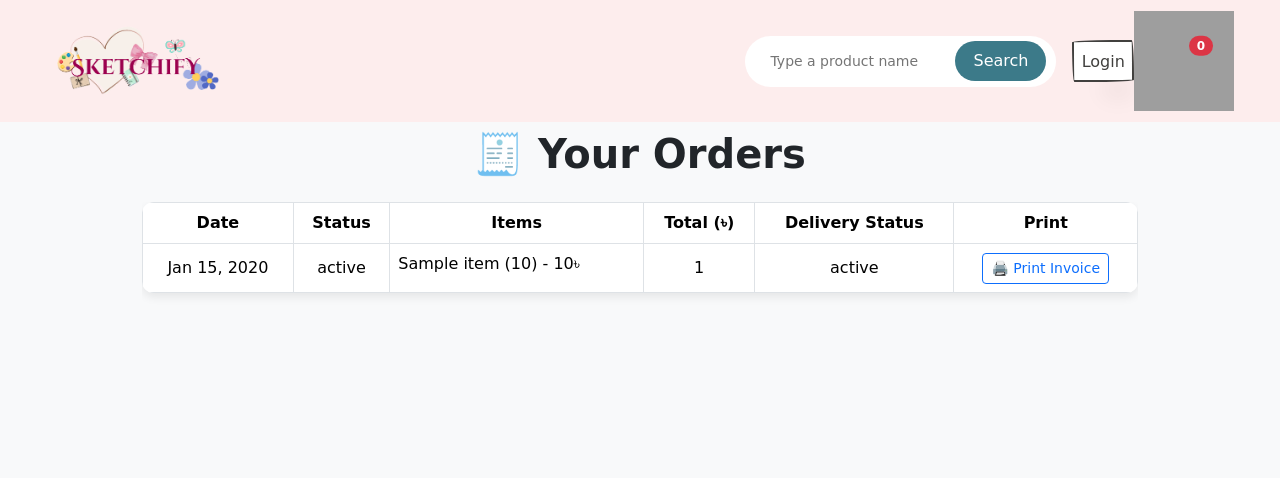
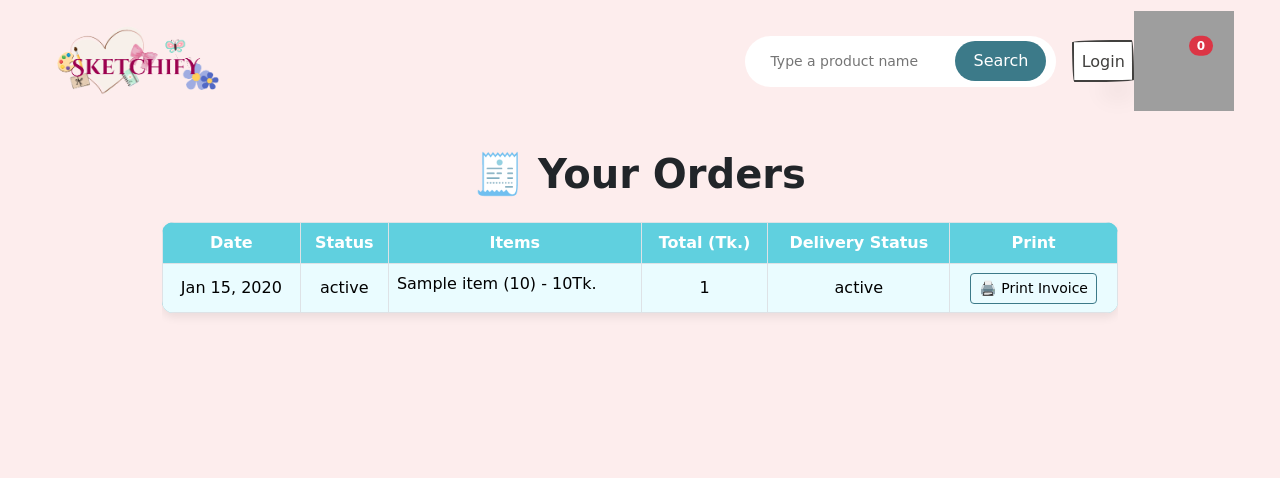
Before and after one commit to Nephophile06/Sketchify, a Flask app: template app/templates/Components/Order/user_order.html in a window 1280 px wide. Shown: the top 478 px of the page. Run offline with Flask 3, Linux system fonts and the light colour scheme; the template is opened without the code that fills it: most values are stand-ins (such as "Sample title", 1, 10 or a date in 2020); grey boxes are pictures that could not be loaded.

Commit message:
revised UI

```diff
--- a/app/templates/Components/Order/user_order.html
+++ b/app/templates/Components/Order/user_order.html
@@ -11,20 +11,45 @@
     <link rel="stylesheet" href="../../static/css/homepage.css" />
     <style>
       body {
-        padding: 130px;
-        background-color: #f8f9fa;
+        padding: 150px;
+        background-color: #fdeded;
       }
+
       table {
-        background-color: white;
+        background-color: #60d0df;
         border-radius: 12px;
         overflow: hidden;
         box-shadow: 0 4px 10px rgba(0, 0, 0, 0.08);
       }
+
       th {
-        background-color: #007bff;
-        color: white;
+        background-color: #60d0df !important;
+        color: white !important;
         vertical-align: middle !important;
       }
+
+      table td {
+        background-color: #e4fafd !important; /* Light tint to distinguish rows */
+      }
+
+      tbody tr:nth-child(odd) td {
+        background-color: #eafcff !important;
+      }
+
+      tbody tr:nth-child(even) td {
+        background-color: #d5f7fd !important;
+      }
+
+      .btn-outline-primary {
+        color: rgb(0, 0, 0) !important;
+        border-color: #3c7a89 !important;
+      }
+
+      .btn-outline-primary:hover {
+        background-color: #3c7a89 !important;
+        color: white !important;
+      }
+
     </style>
   </head>
   <body>
@@ -38,14 +63,14 @@
       {% if orders %}
       <div class="table-responsive">
         <table
-          class="table table-bordered table-hover align-middle text-center"
+          class="table table-bordered table-hover align-middle text-center font-size-large"
         >
           <thead>
             <tr>
               <th>Date</th>
               <th>Status</th>
               <th>Items</th>
-              <th>Total (৳)</th>
+              <th>Total (Tk.)</th>
               <th>Delivery Status</th>
               <th>Print</th>
             </tr>
@@ -60,7 +85,7 @@
                   {% for item in order['items'] %}
                   <li class="mb-2">
                     {{ item['name'] }} ({{ item['quantity'] }}) - {{
-                    item['price'] }}৳
+                    item['price'] }}Tk.
                   </li>
                   {% endfor %}
                 </ul>
```
Also changed, not shown: app/templates/Components/Payment/payment_page.html (+16 -11 lines).
